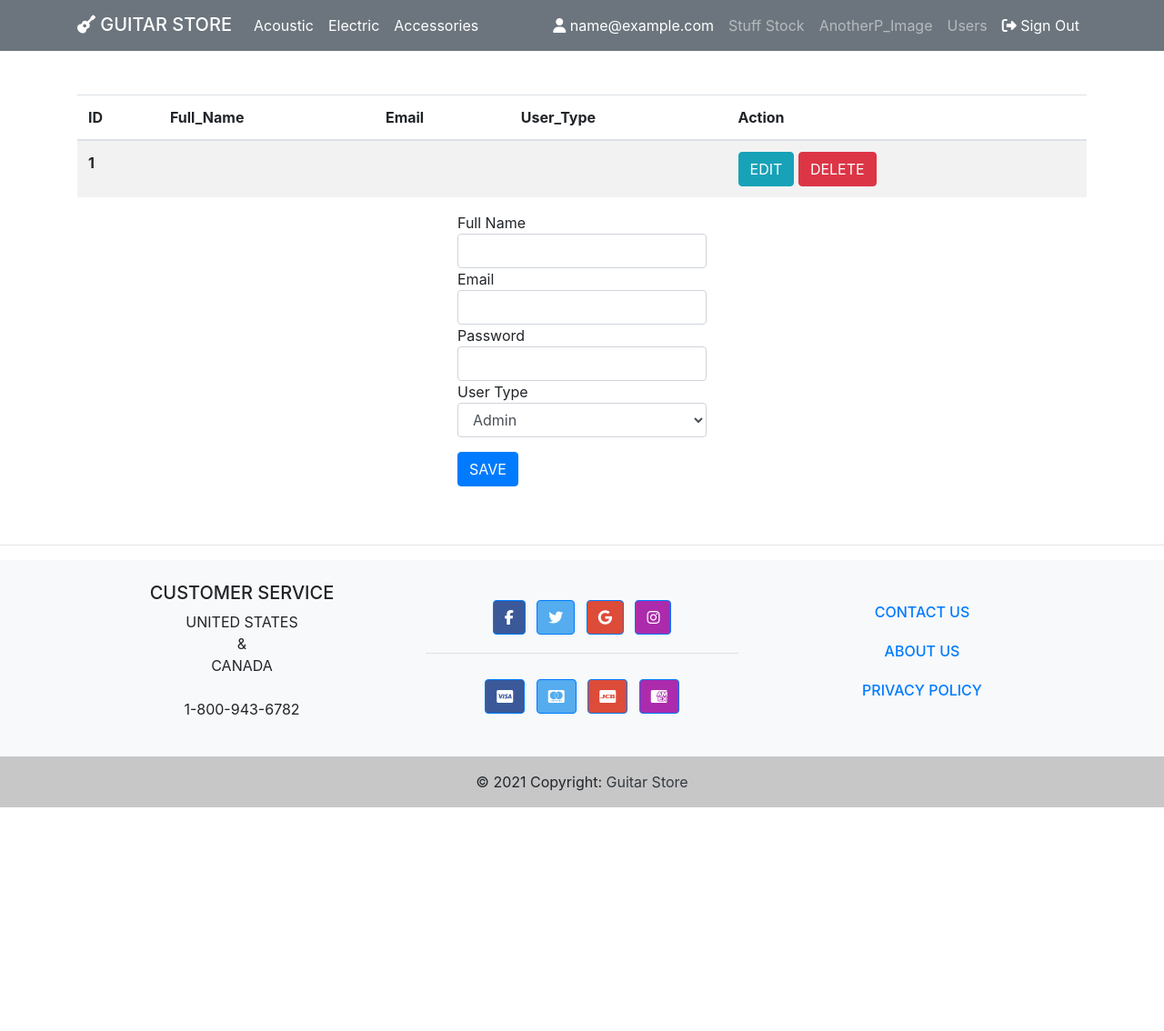
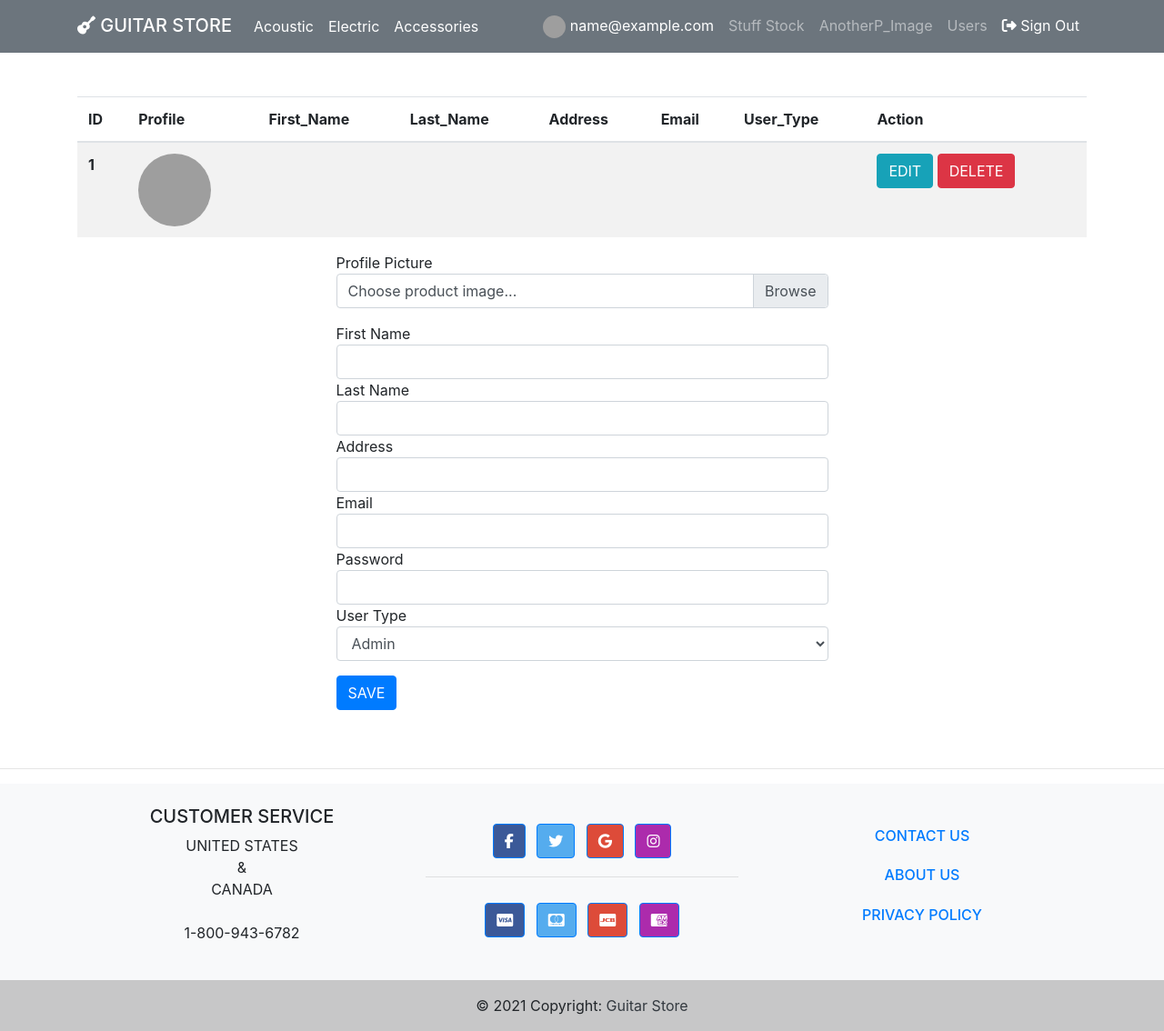
Before and after one commit to Ryosukemaki/Portfolio_GuitarECSite, a PHP site: page /guitarUsersPage.php in a window 1280 px wide. Shown: the whole page at 91% size. Before the commit the page ends 888 px from the top, so only its background shows below. Run offline with PHP 8.4, Linux system fonts and the light colour scheme; the visitor is signed in with stand-in values (Sample User, id 1); tables that the repository leaves empty or names only in its code hold one stand-in row (values such as "Sample post"); data that the repository does not hold is empty; some libraries are stand-ins or nearby versions; grey boxes are pictures that could not be loaded.

Commit message:
2021.06.30 I edited a lot.

```diff
--- a/Inc/addCart_inc.php
+++ b/Inc/addCart_inc.php
@@ -1,10 +1,11 @@
 <?php
 require_once '../dbConnect.php';
+session_start();
 ?>
 
-<!-- Sign up function -->
+<!-- Function: When you clicked "Add To Cart" and if you were logged or not -->
 <?php
-if (isset($_POST["AddToCart"]) && isset($_SESSION["id"])){
+if (isset($_POST["AddToCart"]) && isset($_SESSION["Email"])){
 
         $id = $_POST['id'];
         $sql = "SELECT * FROM products WHERE id = $id; ";
--- a/Inc/login_inc.php
+++ b/Inc/login_inc.php
@@ -1,6 +1,5 @@
 <?php
 require_once '../dbConnect.php';
-
 // Login function
 if (isset($_POST['login'])){
     $email = $_POST["email"];
@@ -20,6 +19,10 @@ if (isset($_POST['login'])){
             } else {
                 session_start();
                 $_SESSION["id"] = $row['id'];
+                $_SESSION["Profile_Picture"] = $row['Profile_Picture'];
+                $_SESSION["First_Name"] = $row['First_Name'];
+                $_SESSION["Last_Name"] = $row['Last_Name'];
+                $_SESSION["Address"] = $row['Address'];
                 $_SESSION["Email"] = $row['Email'];
                 $_SESSION["PWD"] = $row['PWD'];
                 $_SESSION["User_Type"] = $row['User_Type'];
--- a/guitarUsersPage.php
+++ b/guitarUsersPage.php
@@ -4,7 +4,10 @@
 
 <!-- Default Value -->
 <?php
-        $fullName = '';
+        $profilePic = '';
+        $fName = '';
+        $lName = '';
+        $address = '';
         $email = '';
         $pwd = '';
         $userType = '';
@@ -45,7 +48,10 @@
 
           if(mysqli_num_rows($result) > 0){
             $row = mysqli_fetch_assoc($result);
-            $fullName = $row['Full_Name'];
+            $profilePic = $row['Profile_Picture'];
+            $fName = $row['First_Name'];
+            $lName = $row['Last_Name'];
+            $address = $row['Address'];
             $email = $row['Email'];
             $pwd = $row['PWD'];
             $userType = $row['User_Type'];
@@ -58,14 +64,23 @@
 <!-- Function: Edit Data -->
 <?php
         if(isset($_POST['update'])){
-          $fullName = $_POST['fullName'];
+          //Get image name
+          $profilePic = $_FILES['profilePic']['name'];
+          //image file directory
+          $target = "ProfilePicture/".basename($profilePic);
+          $fName = $_POST["fName"];
+          $lName = $_POST["lName"];
+          $Address = $_POST["address"];
           $email = $_POST['email'];
           $pwd = $_POST['password'];
           $userType = $_POST['userType'];
           $pwdHashed = password_hash($pwd, PASSWORD_DEFAULT);
           $id = $_POST['id'];
 
-            $sql = "UPDATE Guitar_users SET Full_name = '$fullName', Email = '$email' , PWD = '$pwdHashed' , User_Type = '$userType' WHERE id = $id;";
+            $sql = "UPDATE Guitar_users SET Profile_Picture = '$profilePic', First_name = '$fName', last_name = '$lName', Address = '$address' Email = '$email' , PWD = '$pwdHashed' , User_Type = '$userType' WHERE id = $id;";
+
+            move_uploaded_file($_FILES['profilePic']['tmp_name'], $target);
+
               if(mysqli_query($conn, $sql)){
 ?>
                 <div class="alert alert-success" role="alert">
@@ -85,14 +100,22 @@
 <!-- Function Insert Date -->
 <?php
         if(isset($_POST['save'])){
-        $fullName = $_POST['fullName'];
+              //Get image name
+        $profilePic = $_FILES['profilePic']['name'];
+        //image file directory
+        $target = "ProfilePicture/".basename($profilePic);
+        $fName = $_POST["fName"];
+        $lName = $_POST["lName"];
+        $address = $_POST["address"];
         $email = $_POST['email'];
         $pwd = $_POST['password'];
         $userType = $_POST['userType'];
         $pwdHashed = password_hash($pwd, PASSWORD_DEFAULT);
 
         //sql to create table
-        $sql = "INSERT INTO Guitar_users (Full_Name, Email, PWD, User_type) VALUE('$fullName', '$email', '$pwdHashed', '$userType')";
+        $sql = "INSERT INTO Guitar_users (Profile_Picture, First_Name, Last_Name, Address, Email, PWD, User_Type) VALUE('$profilePic', '$fName', '$lName', '$address', '$email', '$pwdHashed', '$userType')";
+
+        move_uploaded_file($_FILES['profilePic']['tmp_name'], $target);
 
             if($conn->query($sql) === TRUE){
 ?>
@@ -116,7 +139,10 @@
             <thead>
               <tr>
                 <th scope="col">ID</th>
-                <th scope="col">Full_Name</th>
+                <th scope="col">Profile</th>
+                <th scope="col">First_Name</th>
+                <th scope="col">Last_Name</th>
+                <th scope="col">Address</th>
                 <th scope="col">Email</th>
                 <th scope="col">User_Type</th>
                 <th scope="col">Action</th>
@@ -132,7 +158,10 @@
 ?>
                 <tr>
                    <th scope="row"><?php echo $row["id"];?></th>
-                   <td><?php echo $row["Full_Name"];?></td>
+                   <td><?php echo "<img width='80px' height='80px' style='border-radius: 50%;' src='ProfilePicture/".$row['Profile_Picture']." '>"; ?></td>
+                   <td><?php echo $row["First_Name"];?></td>
+                   <td><?php echo $row["Last_Name"];?></td>
+                   <td><?php echo $row["Address"];?></td>
                    <td><?php echo $row["Email"];?></td>
                    <td><?php echo $row["User_Type"];?></td>
                    <td>
@@ -154,28 +183,42 @@
 
 <!-- Display Insert and Edit Form -->
           <div class="row justify-content-center">
-              <form action="" method="POST">
+              <form action="" method="POST" enctype="multipart/form-data">
 <?php
                 if($update == true){
 ?>
                   <input type="hidden" name="id" value  ="<?php echo $id; ?>">
-                  Full Name <input type="text" name="fullName" class="form-control" value="<?php echo $fullName; ?>" >
+                  Profile Picture
+                             <div class="custom-file mb-3">
+                                <input type="file" name="profilePic" class="custom-file-input" id="profilePic" required>
+                                <label class="custom-file-label" for="profilePic">Choose product image...</label>
+                             </div>
+                  First Name <input type="text" name="fName" class="form-control" value="<?php echo $fName; ?>" >
+                  Last Name <input type="text" name="lName" class="form-control" value="<?php echo $lName; ?>" >
+                  Address <input type="text" name="address" class="form-control" value="<?php echo $address; ?>">
                   Email <input type="email" name="email" class="form-control" value="<?php echo $email; ?>" >
                   Password <input type="password" name="password" class="form-control" value="<?php echo $pwd; ?>" >
                   User Type<select class="form-control" name="userType" value="<?php echo $userType; ?>">
                         <option value = 2>Admin</option>
-                        <option value = 1>Cosutomor</option>
+                        <option value = 1>Customer</option>
                       </select>
                   <button type="submit" name="update" class="btn btn-primary my-3">UPDATE</button>
 <?php
                 } else{
 ?>
-                  Full Name <input type="text" name="fullName" class="form-control" >
+                  Profile Picture
+                             <div class="custom-file mb-3">
+                                <input type="file" name="profilePic" class="custom-file-input" id="profilePic" required>
+                                <label class="custom-file-label" for="profilePic">Choose product image...</label>
+                             </div>
+                  First Name <input type="text" name="fName" class="form-control" >
+                  Last Name <input type="text" name="lName" class="form-control" >
+                  Address <input type="text" name="address" class="form-control" >
                   Email <input type="email" name="email" class="form-control" >
                   Password <input type="password" name="password" class="form-control" >
                   User Type<select class="form-control" name="userType" value="<?php echo $userType; ?>">
                         <option value = 2>Admin</option>
-                        <option value = 1>Cosutomor</option>
+                        <option value = 1>Customer</option>
                       </select>
                   <button type="submit" name="save" class="btn btn-primary my-3">SAVE</button>
 <?php
--- a/header.php
+++ b/header.php
@@ -59,7 +59,7 @@
                     $user = $_SESSION['Email'];
 ?>
                     <li class="nav-item active">
-                        <a class="nav-link" href="#"><i class="fas fa-user"></i><?php echo "  $user" ?></a>
+                        <a class="nav-link" href="#"><?php echo "<img width='25px' height='25px' style='border-radius: 50%;' src='ProfilePicture/".$_SESSION['Profile_Picture']." '>"; ?><?php echo "  $user" ?></a>
                     </li>
                     <li class="nav-item">
                         <a class="nav-link" href="guitarStockPage.php">Stuff Stock</a>
@@ -79,7 +79,7 @@
                 $user = $_SESSION['Email'];
 ?>
                     <li class="nav-item active">
-                        <a class="nav-link" href="#"><i class="fas fa-user"></i><?php echo "  $user" ?></a>
+                        <a class="nav-link" href="#"><?php echo "<img width='30px' height='30px' style='border-radius: 50%;' src='ProfilePicture/".$_SESSION['Profile_Picture']." '>"; ?><?php echo "  $user" ?></a>
                     </li>
                     <li class="nav-item active">
                         <a class="nav-link" href="Inc/logout_inc.php"><i class="fas fa-sign-out-alt"></i> Sign Out</a>
--- a/productPage.php
+++ b/productPage.php
@@ -75,8 +75,6 @@
                     if($result){
                       while($row = $result->fetch_assoc()){
 ?>
-
-
                         <h4 class="display-4 mb-3"><?php echo $row["Product_Name"];?></h4>
                         <h5 class="">Price: <?php echo $row["Price"];?></h5>
                         <p class=""><h5>Description: </h5><?php echo $row["Descrip"];?></p>
```
Also changed, not shown: Inc/signup_inc.php (+11 -2 lines), cart.php (+7 -3 lines), signup.php (+27 -4 lines), ProfilePicture/Naruto_newshot.webp (added), ProfilePicture/avatar_business_costume_male_man_office_work_icon_628289.png (added), ProfilePicture/depositphotos_72350117-stock-illustration-no-user-profile-picture-hand.jpg (added), ProfilePicture/e5c652656357d751af4c566ff6edee5e.jpg (added), 2 other files.
